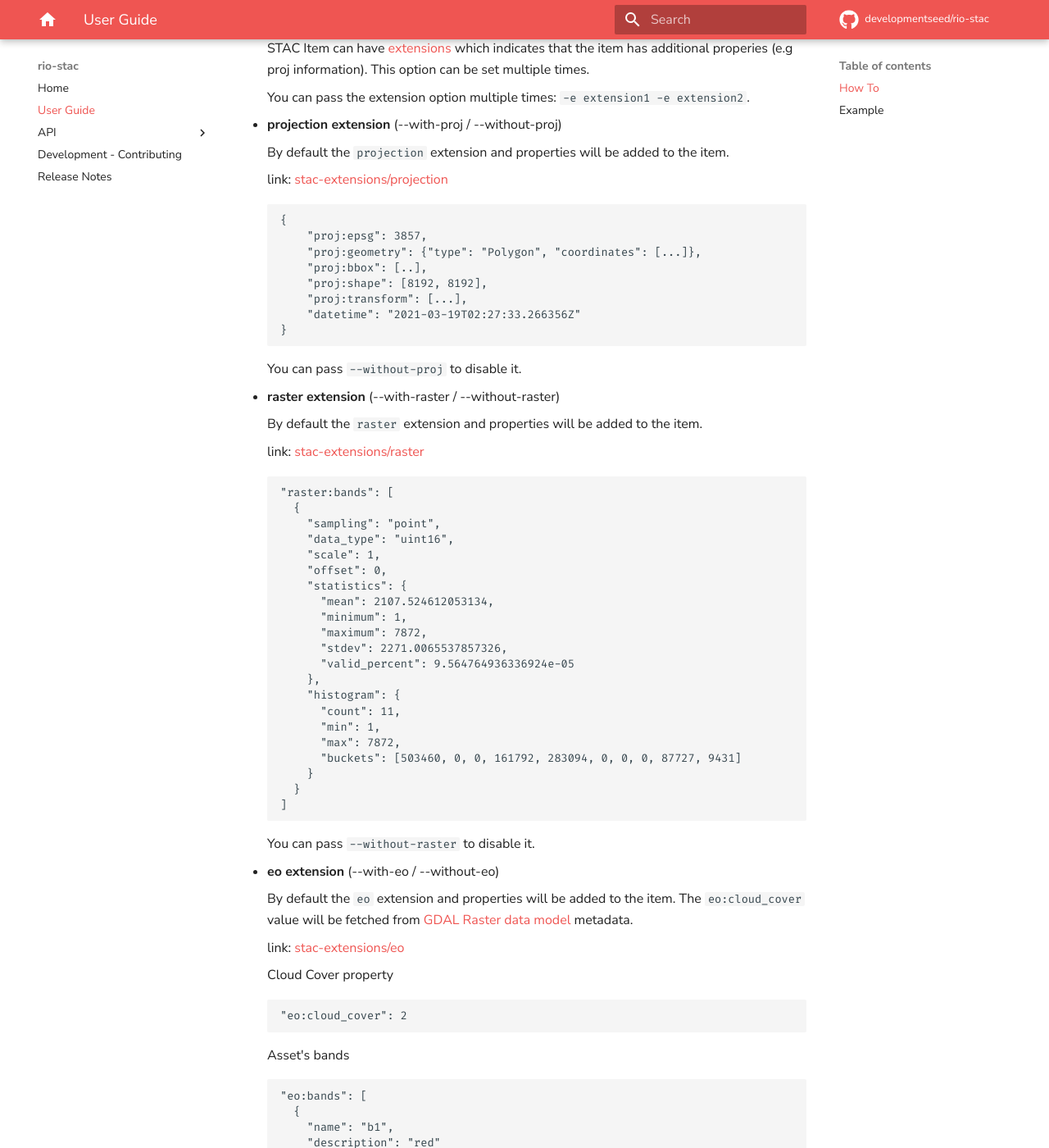
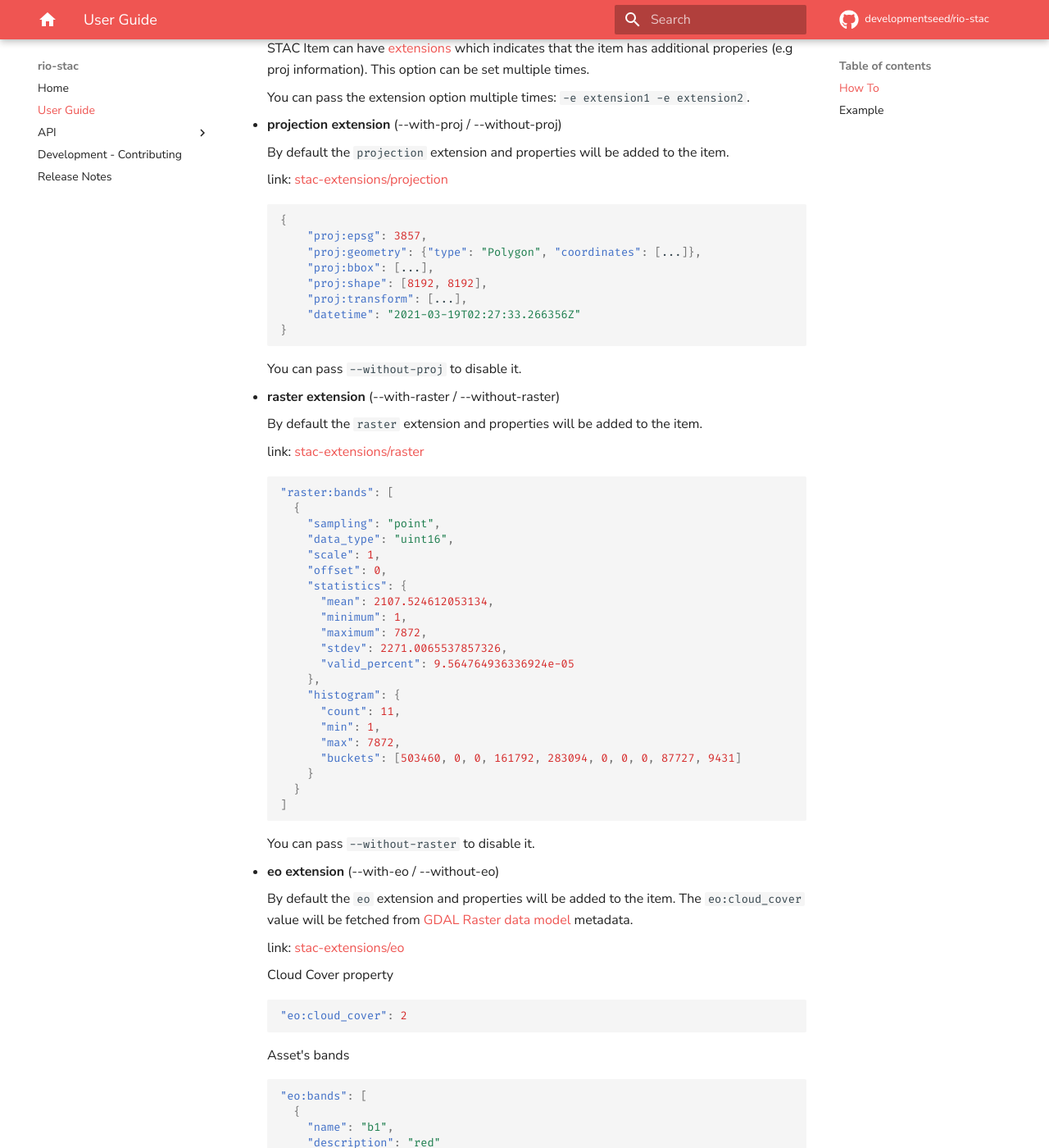
Before and after one commit to developmentseed/rio-stac, an MkDocs documentation site: the page built from docs/docs/intro.md, in a window 1280 px wide and 1400 px high, scrolled down 1197 px. Shown: the whole window at 82% size. Built offline with MkDocs 1.6.1 and Material for MkDocs 9.7.7, drawn with Linux system fonts in a browser that asks for light colours; comment, search, counter and statistics services are not loaded; some of the changed text lies outside the part shown.

Commit message:
update docs

````diff
--- a/docs/docs/intro.md
+++ b/docs/docs/intro.md
@@ -54,11 +54,11 @@ The CLI can be run as is, just by passing a `source` raster data. You can also u
 
     link: https://github.com/stac-extensions/projection/
 
-    ```
+    ```json
     {
         "proj:epsg": 3857,
         "proj:geometry": {"type": "Polygon", "coordinates": [...]},
-        "proj:bbox": [..],
+        "proj:bbox": [...],
         "proj:shape": [8192, 8192],
         "proj:transform": [...],
         "datetime": "2021-03-19T02:27:33.266356Z"
@@ -73,7 +73,7 @@ The CLI can be run as is, just by passing a `source` raster data. You can also u
 
     link: https://github.com/stac-extensions/raster
 
-    ```
+    ```json
     "raster:bands": [
       {
         "sampling": "point",
@@ -106,12 +106,12 @@ The CLI can be run as is, just by passing a `source` raster data. You can also u
     link: https://github.com/stac-extensions/eo/
 
     Cloud Cover property
-    ```
+    ```json
     "eo:cloud_cover": 2
     ```
 
     Asset's bands
-    ```
+    ```json
     "eo:bands": [
       {
         "name": "b1",
@@ -152,10 +152,10 @@ The CLI can be run as is, just by passing a `source` raster data. You can also u
 
     Name to use in the assets section. Default to `asset`.
 
-    ```
+    ```json
     {
         "asset": {
-        "href": "raster.tif"
+            "href": "raster.tif"
         }
     }
     ```
@@ -174,7 +174,7 @@ The CLI can be run as is, just by passing a `source` raster data. You can also u
 ### Example
 
 ```json
-$ rio stac tests/fixtures/dataset_cog.tif | jq
+// rio stac tests/fixtures/dataset_cog.tif | jq
 {
   "type": "Feature",
   "stac_version": "1.0.0",
@@ -318,14 +318,14 @@ $ rio stac tests/fixtures/dataset_cog.tif | jq
 ```
 
 ```json
-$ rio stac S-2_20200422_COG.tif \
-    -d 2020-04-22 \
-    -c myprivatecollection \
-    -p comments:name=myfile \
-    --id COG \
-    -n mosaic \
-    --asset-href https://somewhere.overtherainbow.io/S-2_20200422_COG.tif \
-    --asset-mediatype COG | jq
+// rio stac S-2_20200422_COG.tif \
+//   -d 2020-04-22 \
+//   -c myprivatecollection \
+//   -p comments:name=myfile \
+//   --id COG \
+//   -n mosaic \
+//   --asset-href https://somewhere.overtherainbow.io/S-2_20200422_COG.tif \
+//   --asset-mediatype COG | jq
 {
   "type": "Feature",
   "stac_version": "1.0.0",
````
Also changed, not shown: README.md.
